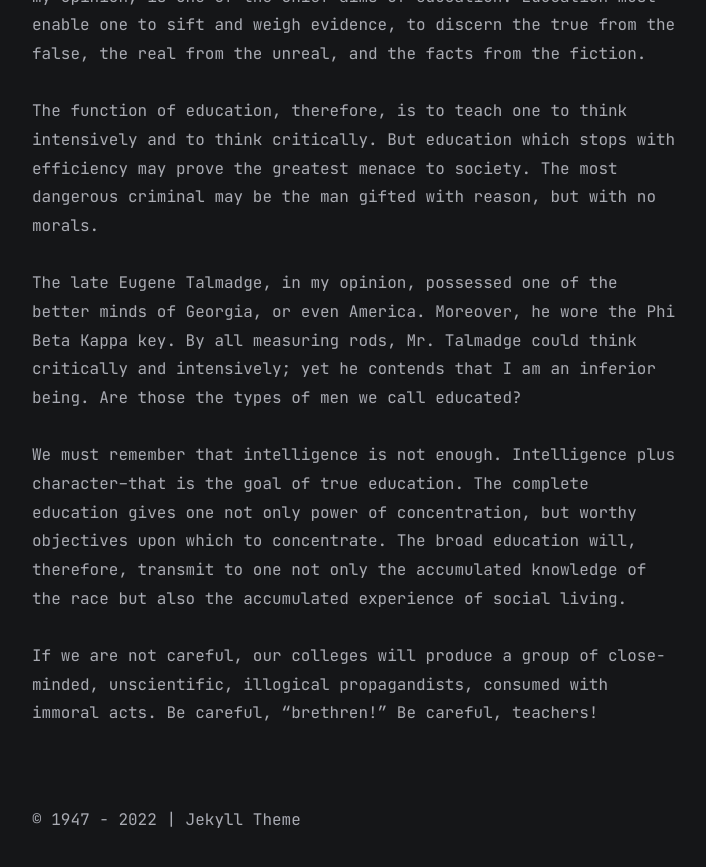
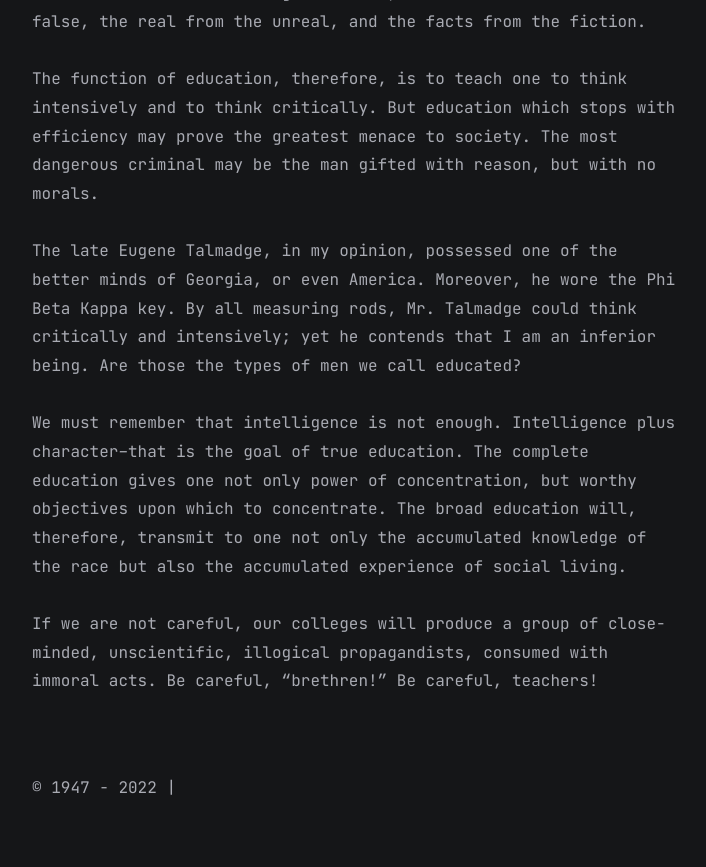
Before and after one commit to seba-acuna/seba-acuna.github.io, a Jekyll site: the page built from all_collections/_posts/1948-12-12-the-purpose-of-education.md, in a window 1280 px wide and 900 px high, scrolled down 1319 px. Shown: the top 867 px of the window, without its empty margins (283-989 px from the left). Built offline with Jekyll 4.4.1, drawn with Linux system fonts in a browser that asks for light colours.

Commit message:
Cambios para subir template al sitio

```diff
--- a/_config.yml
+++ b/_config.yml
@@ -1,10 +1,10 @@
-title: Jekyll Theme
+title:
 markdown: kramdown
 
 # for atom feed
 author:
-  name: Sebastián Acuña
-  email: seba.acunag89@gmail.com
+  name:
+  email:
 
 plugins:
   - jemoji
```
Also changed, not shown: Gemfile.lock.
